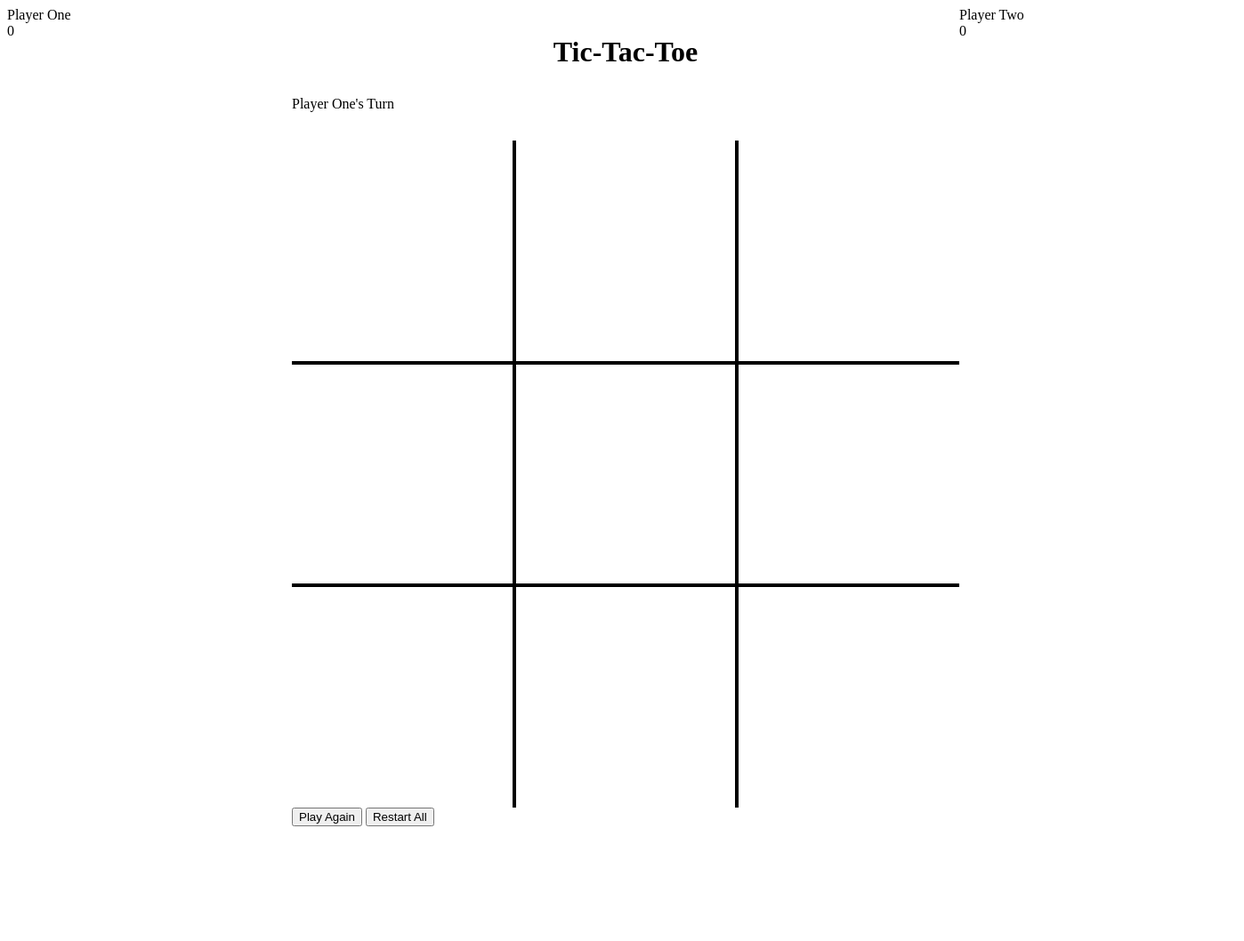
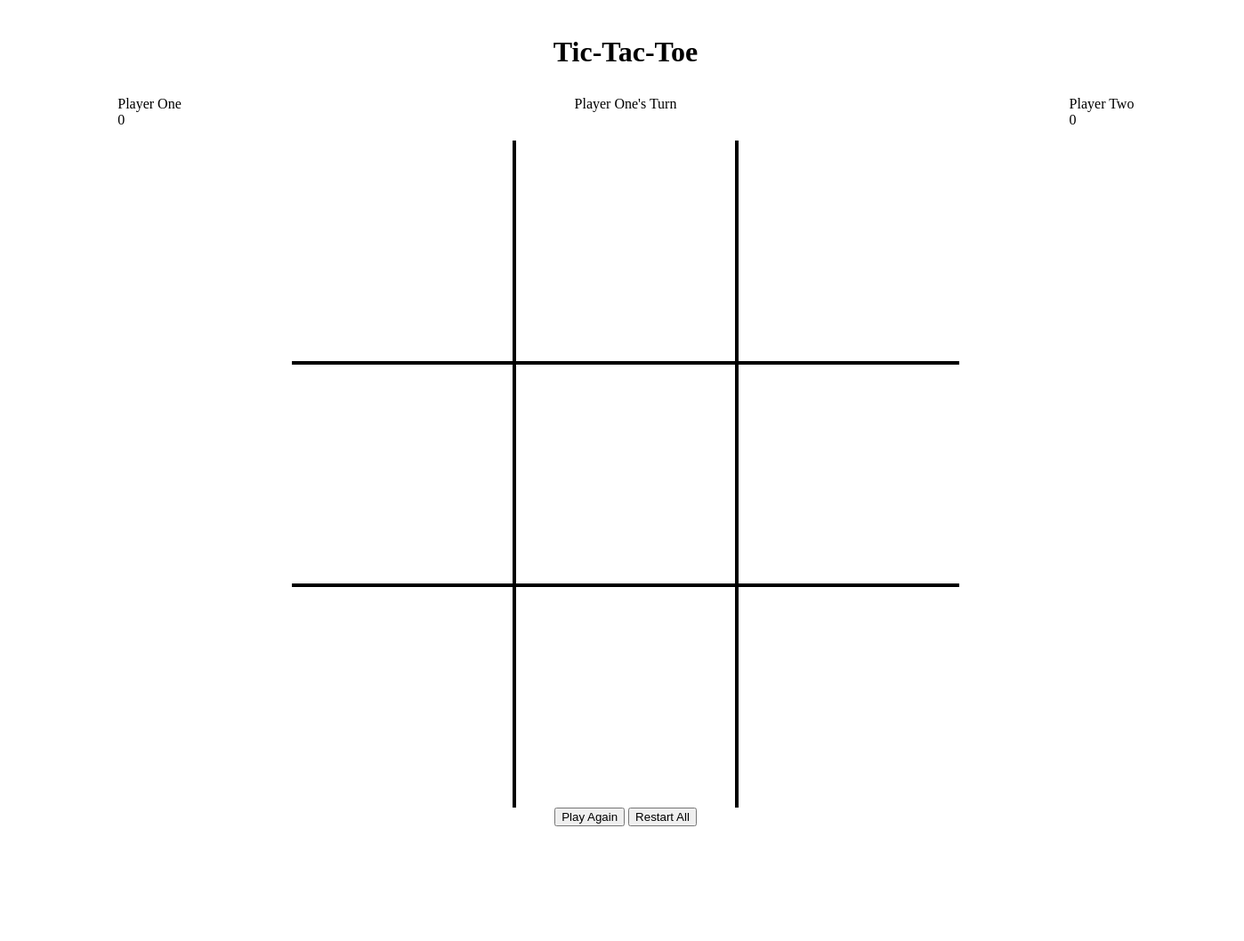
Before and after one commit to jonathanyu1/tic-tac-toe, a plain HTML site: page index.html in a window 1280 px wide. Shown: the whole page at 89% size, 1398 px wide, since content can reach past the window. Drawn offline with Linux system fonts and the light colour scheme.

Commit message:
centered all areas

```diff
--- a/styles.css
+++ b/styles.css
@@ -11,10 +11,11 @@ html, body{
     display: grid;
     grid-template-columns: 25% auto 25%;
     grid-template-rows: 100px 50px auto 150px;
-    grid-template-areas: "playerOne header playerTwo"
+    grid-template-areas: "header header header"
                          "playerOne gameMessage playerTwo"
                          "playerOne boardContainer playerTwo"
                          "playerOne gameButtons playerTwo";
+    justify-items: center;
 }
 
 .header{
@@ -45,6 +46,7 @@ html, body{
     grid-area: boardContainer;
     grid-template-columns: repeat(3,1fr);
     grid-template-rows: repeat(3,1fr);
+
 }
 
 .cell{
```
